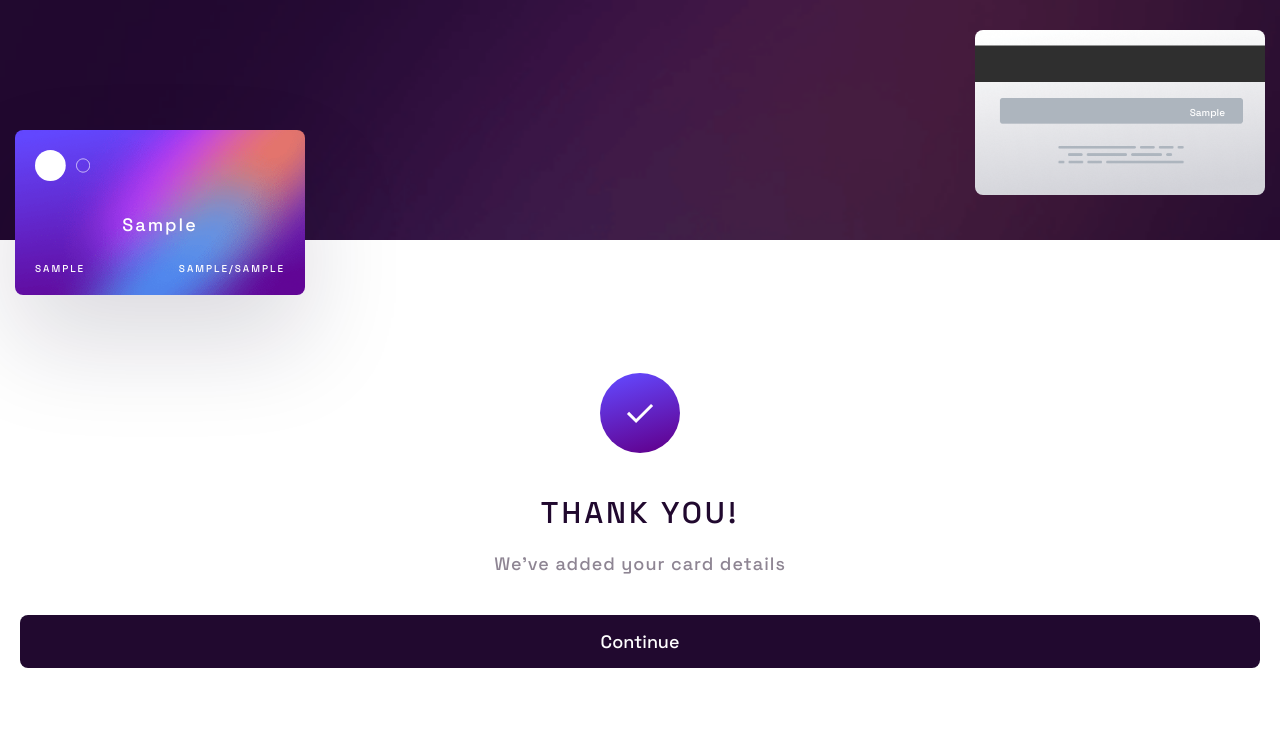
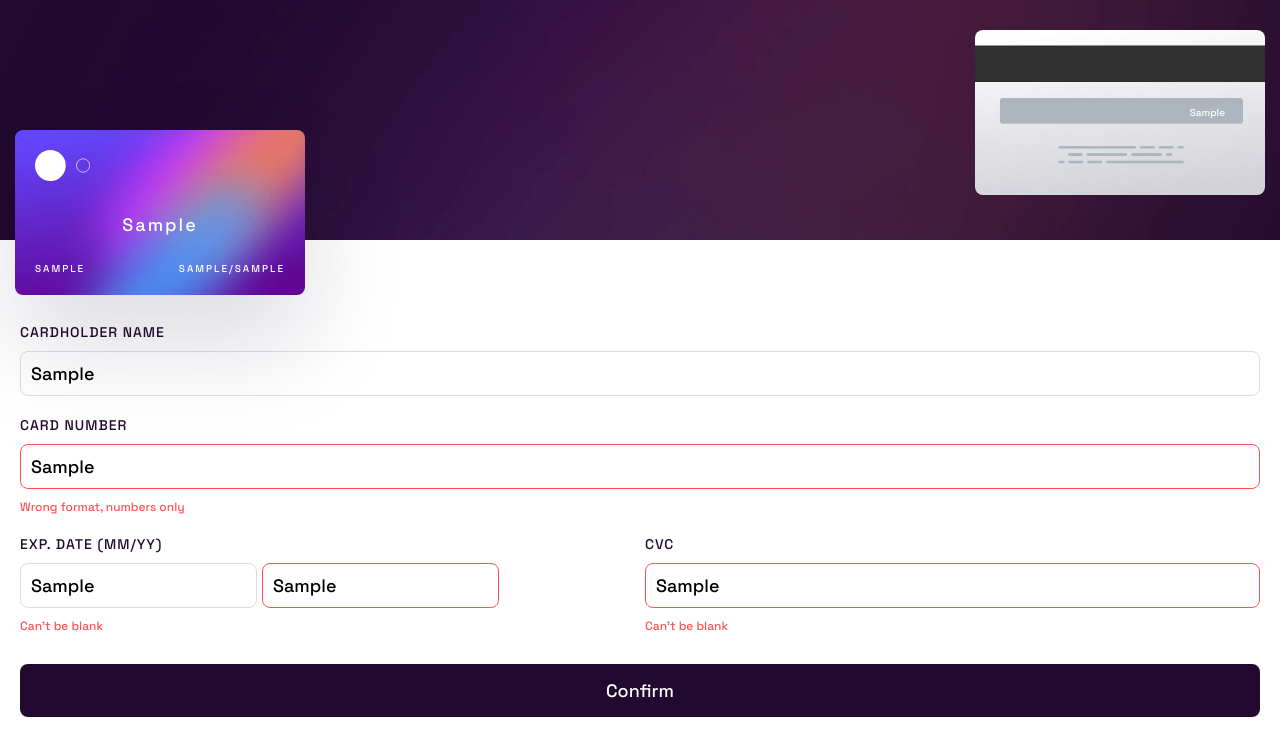
Before and after one commit to jwhong98/FEM-Challenges, a React (Create React App) app in the folder interactive-card-details-form/: page / in a window 1280 px wide. Both pictures are taken after typing "Sample", "Sample", "Sample", "Sample", "Sample" into the empty fields and a click on the button "Confirm". Shown: the top 756 px of the page. Built offline with nearby package versions, Linux system fonts and the light colour scheme.

Commit message:
added validation for every input field

```diff
--- a/interactive-card-details-form/src/components/Form/form.js
+++ b/interactive-card-details-form/src/components/Form/form.js
@@ -2,24 +2,89 @@ import React from "react";
 import classes from "./Form.module.css";
 
 const Form = (props) => {
+  const onChange = (e) => {
+    const cardNumInput = e.currentTarget;
+    if (cardNumInput.value.length < 19) {
+      cardNumInput.value = cardNumInput.value
+        .replace(/\W/gi, "")
+        .replace(/(.{4})/g, "$1 ");
+      return true;
+    } else {
+      return false;
+    }
+  };
+
+  let count = 0;
+
   const onSubmitHandler = (e) => {
+    const name = document.getElementById("name").value;
+    const cvc = document.getElementById("cvc").value;
+    const month = document.getElementById("month").value;
+    const year = document.getElementById("year").value;
+    const cardNumber = document.getElementById("cardNumber").value;
     e.preventDefault();
-    props.setName(document.getElementById("name").value);
-    props.setCvc(document.getElementById("cvc").value);
-    props.setDate(
-      `${document.getElementById("month").value}/${
-        document.getElementById("year").value
-      }`
-    );
-    props.setCardNum(document.getElementById("cardNumber").value);
+    validateName(name);
+    validateCard(cardNumber);
+    validateCvc(cvc);
+    validateDate(month, year);
 
-    props.setSubmitted(true);
+    props.setName(name);
+    props.setCardNum(cardNumber);
+    props.setDate(`${month}/${year}`);
+    props.setCvc(cvc);
+
+    count === 4 && props.setSubmitted(true);
+  };
+  const validateName = (n) => {
+    if (n === "") {
+      document.getElementById("name").setCustomValidity("Invalid");
+      document.getElementById("nameError").style.display = "block";
+      return false;
+    }
+    count++;
+    return true;
+  };
+
+  const validateCard = (cardNum) => {
+    if (/^\d{16}$/.test(cardNum.replace(/\s/g, ""))) {
+      count++;
+      return true;
+    }
+    document.getElementById("cardNumber").setCustomValidity("Invalid");
+    document.getElementById("cardNumError").style.display = "block";
+    return false;
+  };
+
+  const validateDate = (m, y) => {
+    if (/^\d{2}$/.test(m) && /^\d{2}$/.test(y)) {
+      count++;
+      return true;
+    }
+    if (!m) {
+      document.getElementById("month").setCustomValidity("Invalid");
+    }
+    document.getElementById("year").setCustomValidity("Invalid");
+    document.getElementById("dateError").style.display = "block";
+    return false;
+  };
+
+  const validateCvc = (cvc) => {
+    if (/^\d{3}$/.test(cvc)) {
+      count++;
+      return true;
+    }
+    document.getElementById("cvc").setCustomValidity("Invalid");
+    document.getElementById("cvcError").style.display = "block";
+    return false;
   };
   return (
     <form className={classes.form}>
       <div className={classes.info}>
         <label htmlFor="name">cardholder name</label>
         <input type="text" id="name" placeholder="e.g. Jane Appleseed" />
+        <p className={classes.cardError} id="nameError">
+          Please enter your name
+        </p>
       </div>
       <div className={classes.info}>
         <label htmlFor="cardNumber">card number</label>
@@ -27,17 +92,27 @@ const Form = (props) => {
           type="text"
           id="cardNumber"
           placeholder="e.g. 1234 5678 9123 0000"
+          onKeyPress={onChange}
         />
+        <p className={classes.cardError} id="cardNumError">
+          Wrong format, numbers only
+        </p>
       </div>
 
       <div className={classes.cardInfo}>
         <label htmlFor="month">exp. date (mm/yy)</label>
         <label htmlFor="cvc">cvc</label>
         <div className={classes.dateInput}>
-          <input type="text" id="month" placeholder="MM" />
-          <input type="text" id="year" placeholder="YY" />
+          <input type="text" id="month" placeholder="MM" maxLength="2" />
+          <input type="text" id="year" placeholder="YY" maxLength="2" />
         </div>
-        <input type="text" id="cvc" placeholder="e.g. 123" />
+        <input type="text" id="cvc" placeholder="e.g. 123" maxLength="3" />
+        <p className={classes.cardError} id="dateError">
+          Can't be blank
+        </p>
+        <p className={classes.cardError} id="cvcError">
+          Can't be blank
+        </p>
       </div>
       <button
         type="submit"
--- a/interactive-card-details-form/src/components/Form/form.module.css
+++ b/interactive-card-details-form/src/components/Form/form.module.css
@@ -11,6 +11,12 @@
   display: flex;
   flex-direction: column;
   gap: 10px;
+}
+
+.cardError {
+  display: none;
+  font-size: 12px;
+  color: hsl(0, 100%, 66%);
 }
 
 label {
@@ -57,6 +63,9 @@ input:invalid {
   gap: 5px;
 }
 
+#dateError {
+}
+
 .submit {
   background: hsl(278, 68%, 11%);
   outline: none;
```
